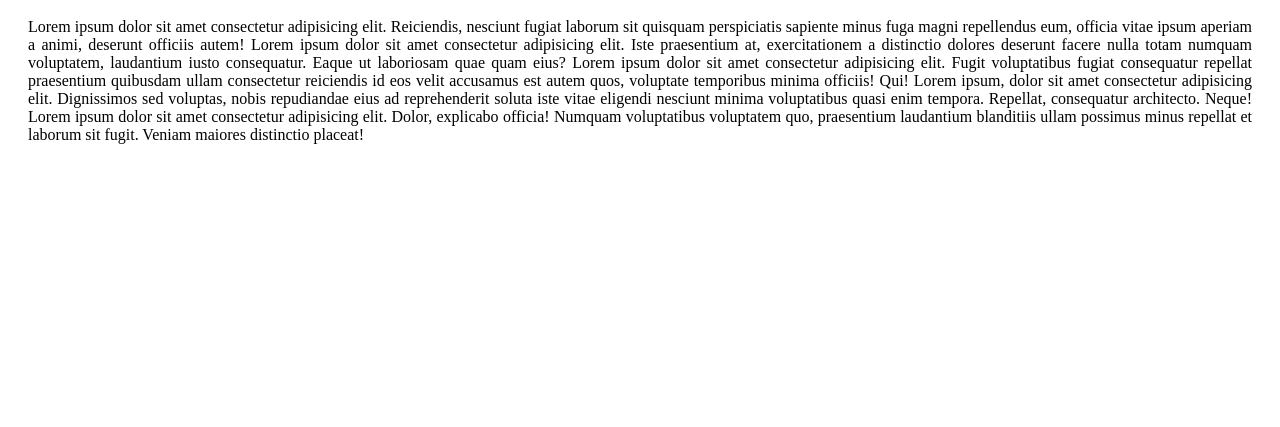
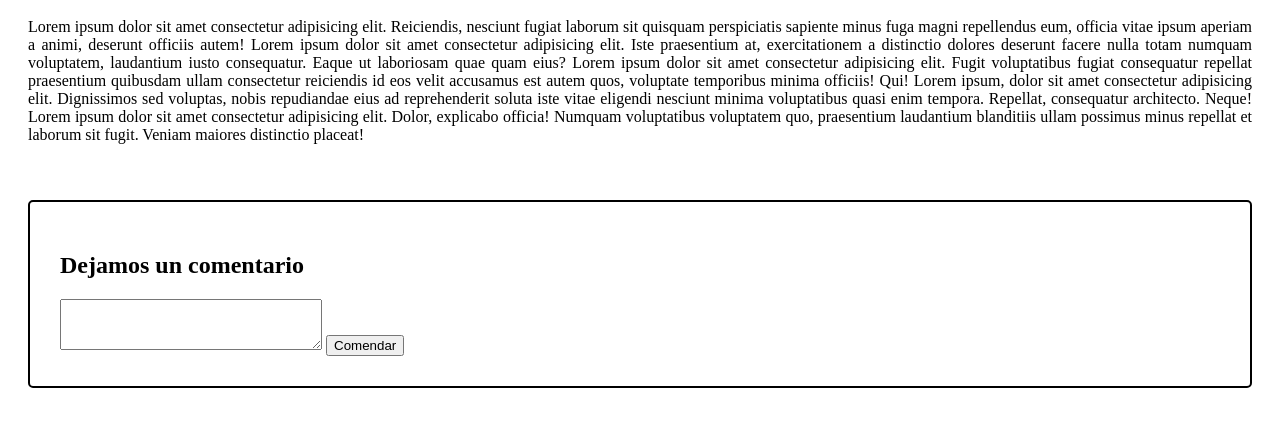
Before and after one commit to oscar-BG/web_dinamica, a PHP site: page / in a window 1280 px wide. Shown: the part 196-623 px from the top of the page. Run offline with PHP 8.4, Linux system fonts and the light colour scheme.

Commit message:
Creamos una funcion para agregar comentarios

```diff
--- a/index.html
+++ b/index.html
@@ -32,5 +32,20 @@
             possimus minus repellat et laborum sit fugit. Veniam maiores distinctio placeat!
         </p>
     </section>
+
+    <!--##############################
+            COMENDARIOS
+    ##################################-->
+    <section>
+        <div class="comentarios">
+            <h2>Dejamos un comentario</h2>
+
+            <textarea  id="comendarios" name="comendarios" rows="3" cols="30"></textarea>
+            <input type="submit" id="enviar" name="enviar" value="Comendar">
+
+        </div>
+    </section>
+    <script src="vista/lib/jquery/jquery.js"></script>
+    <script src="index.js"></script>
 </body>
 </html>
--- /dev/null
+++ b/index.js
@@ -0,0 +1,20 @@
+function init(){
+
+}
+$(document).ready(function(){
+
+});
+$(document).on("click", "#enviar", function(){
+    console.log('click en el boton enviar');
+    var comendarios = $('#comendarios').val();
+    //console.log(comendarios);
+
+    if(comendarios == ''){
+        alert('Campo vacio');
+    }else{
+        $.post("/controlador/usuarioC.php?op=comentar",{comendarios:comendarios},function(data){
+            /*data = JSON.parse(data);*/
+            console.log(data);
+        });
+    }
+});
--- a/vista/css/style.css
+++ b/vista/css/style.css
@@ -30,3 +30,13 @@ section{
     text-align: justify;
     padding: 20px;
 }
+section .comentarios{
+    border: 2px solid black;
+    border-radius: 5px;
+    margin-right: auto;
+    margin-left: auto;
+    padding: 30px;
+}
+section .comentarios form{
+    display:block;
+}
```
Also changed, not shown: controlador/usuarioC.php (+6 -1 lines), modelo/usuarioM.php (+9 -0 lines).
